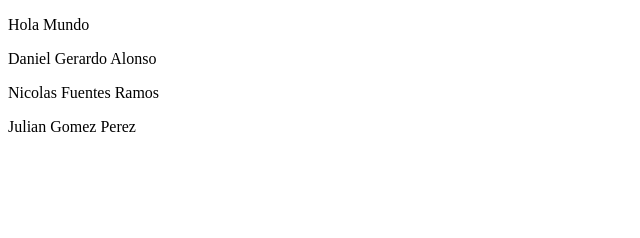
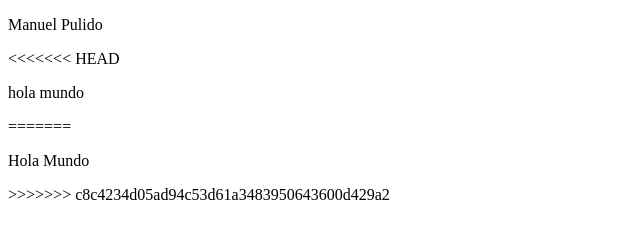
Before and after one commit to DanielAlias-Itami/ProyectoBictia, a plain HTML site: page profesores/home.html in a window 1280 px wide. Shown: the whole page, without its empty margins (0-640 px from the left). Drawn offline with Linux system fonts and the light colour scheme.

Commit message:
Manuel Pulido

```diff
--- a/profesores/home.html
+++ b/profesores/home.html
@@ -7,12 +7,17 @@
     <title>Profesores</title>
 </head>
 <body>
+
+    <p>
+        Manuel Pulido
+    </p>
+<<<<<<< HEAD
+    <p>
+        hola mundo
+    </p>
+=======
     <p> Hola Mundo </p>
 
-    <p> Daniel Gerardo Alonso</p>
-
-    <p>Nicolas Fuentes Ramos</p>
-
-    <p>Julian Gomez Perez</p>
+>>>>>>> c8c4234d05ad94c53d61a3483950643600d429a2
 </body>
 </html>
```
